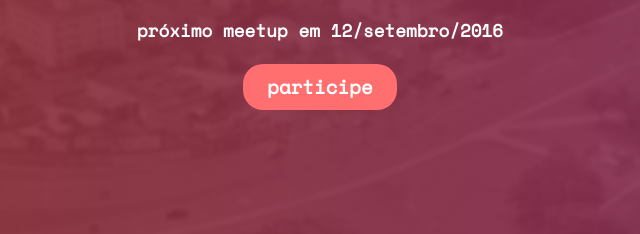
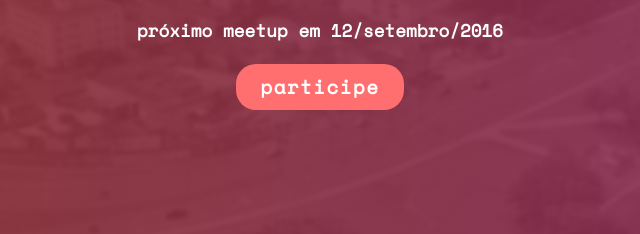
Before and after one commit to sorocabacss/sorocabacss.github.io, a website: page index.html in a window 1280 px wide. Shown: the part 334-568 px from the top of the page, 320-960 px from the left. Drawn offline with nearby package versions, Linux system fonts and the light colour scheme.

Commit message:
Add letter spacing on main link

```diff
--- a/scss/style.scss
+++ b/scss/style.scss
@@ -103,6 +103,10 @@ h1 {
   margin: auto;
   max-width: 90vw;
 
+  a {
+    letter-spacing: 1.5px;
+  }
+
   p {
     font-weight: bold;
     margin: 1.5rem auto;
```
Also changed, not shown: dist/css/style.css.
